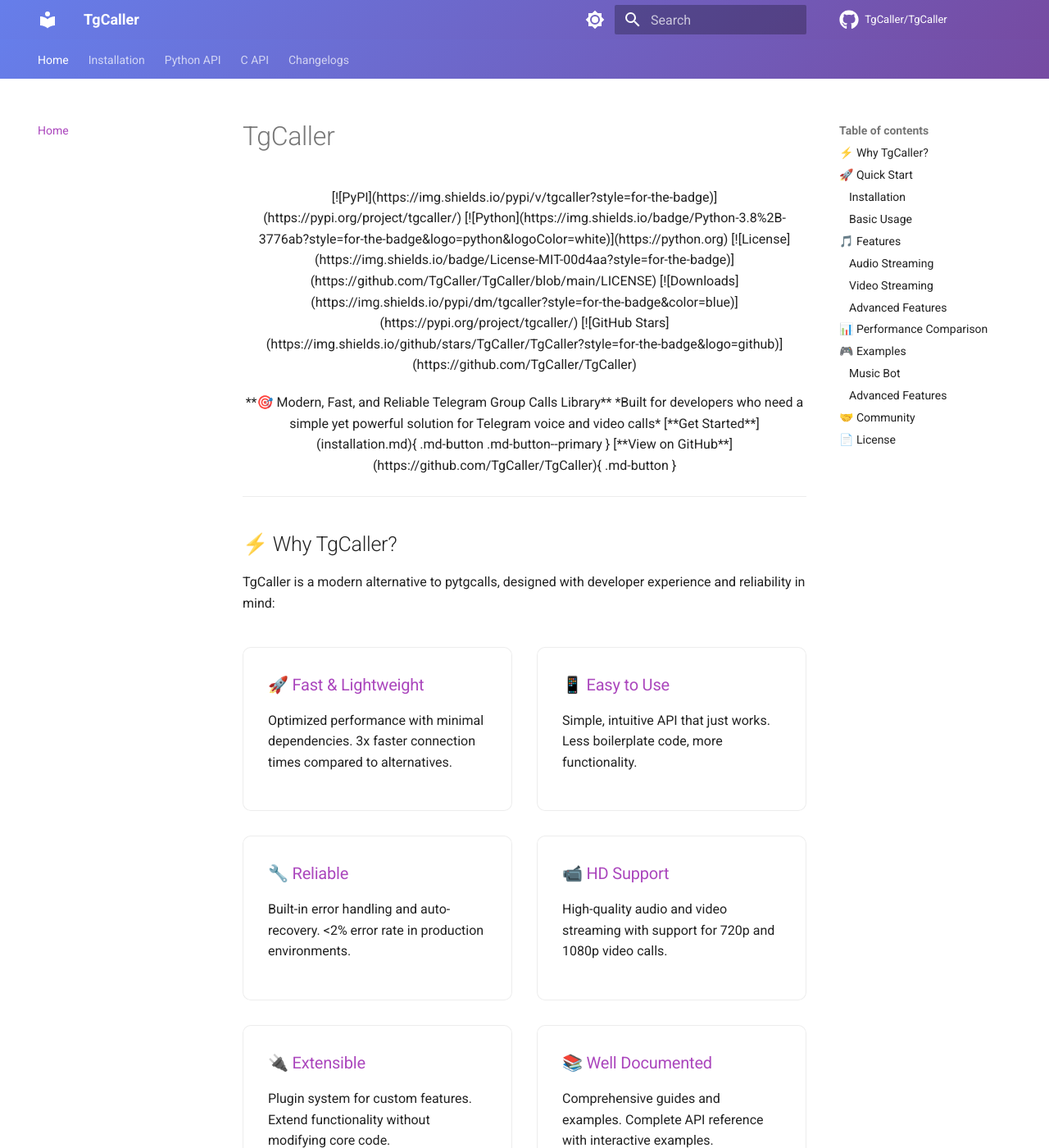
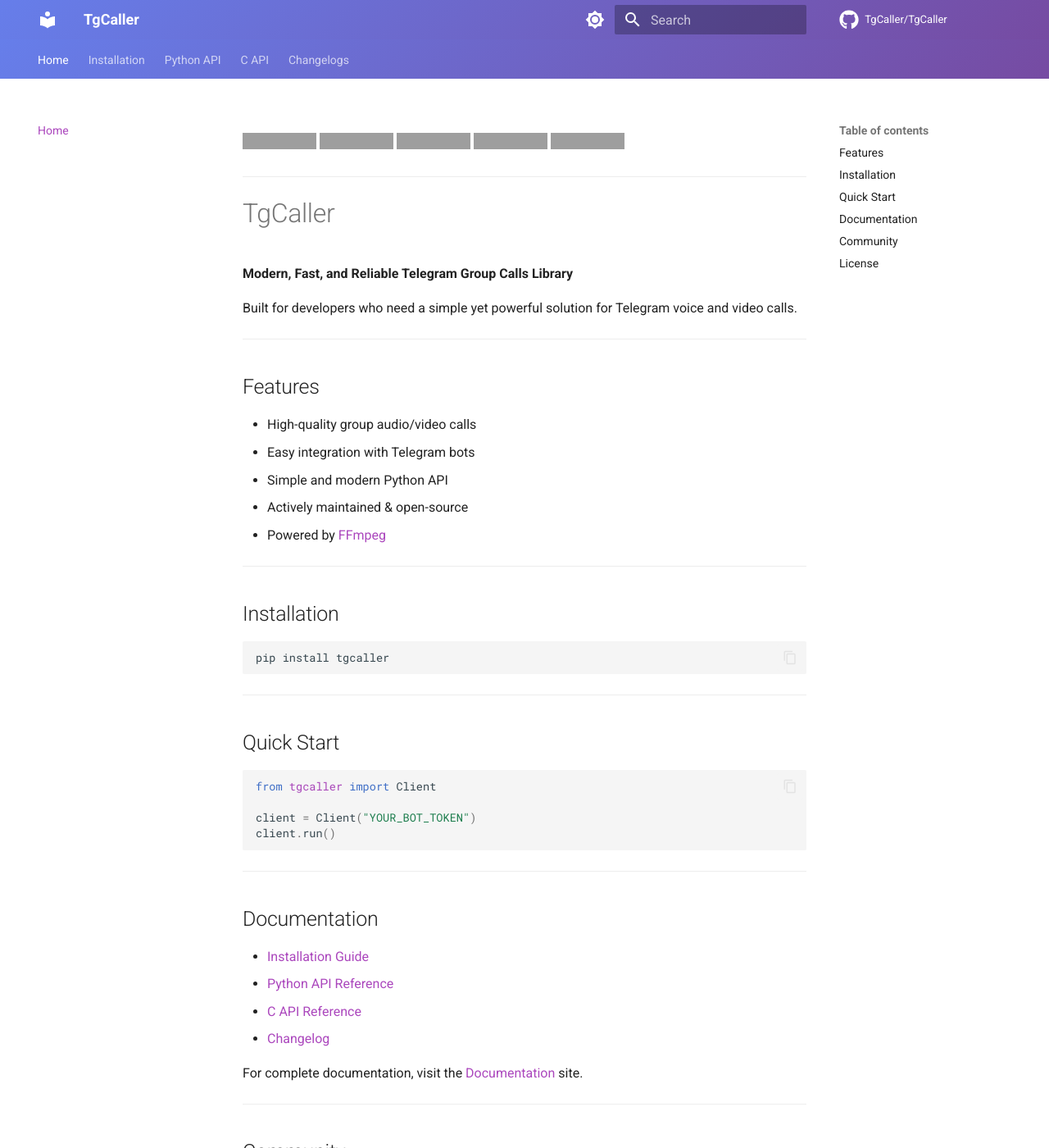
Before and after one commit to TgCaller/TgCaller, an MkDocs documentation site: the page built from docs/index.md, in a window 1280 px wide and 1400 px high. Shown: the whole window at 82% size. Built offline with MkDocs 1.6.1 and Material for MkDocs 9.7.7, drawn with Linux system fonts in a browser that asks for light colours; comment, search, counter and statistics services are not loaded; some of the changed text lies outside the part shown; grey boxes are pictures that could not be loaded.

Commit message:
Update index.md

````diff
--- a/docs/index.md
+++ b/docs/index.md
@@ -1,276 +1,73 @@
-# TgCaller
-
-<div align="center" class="badges">
-
 [![PyPI](https://img.shields.io/pypi/v/tgcaller?style=for-the-badge)](https://pypi.org/project/tgcaller/)
-[![Python](https://img.shields.io/badge/Python-3.8%2B-3776ab?style=for-the-badge&logo=python&logoColor=white)](https://python.org)
+[![Python](https://img.shields.io/badge/Python-3.8%2B-blue?style=for-the-badge&logo=python&logoColor=white)](https://python.org)
 [![License](https://img.shields.io/badge/License-MIT-00d4aa?style=for-the-badge)](https://github.com/TgCaller/TgCaller/blob/main/LICENSE)
 [![Downloads](https://img.shields.io/pypi/dm/tgcaller?style=for-the-badge&color=blue)](https://pypi.org/project/tgcaller/)
 [![GitHub Stars](https://img.shields.io/github/stars/TgCaller/TgCaller?style=for-the-badge&logo=github)](https://github.com/TgCaller/TgCaller)
 
-</div>
+---
 
-<div align="center">
+# TgCaller
 
-**🎯 Modern, Fast, and Reliable Telegram Group Calls Library**
+**Modern, Fast, and Reliable Telegram Group Calls Library**
 
-*Built for developers who need a simple yet powerful solution for Telegram voice and video calls*
-
-[**Get Started**](installation.md){ .md-button .md-button--primary }
-[**View on GitHub**](https://github.com/TgCaller/TgCaller){ .md-button }
-
-</div>
+Built for developers who need a simple yet powerful solution for Telegram voice and video calls.
 
 ---
 
-## ⚡ Why TgCaller?
+## Features
 
-TgCaller is a modern alternative to pytgcalls, designed with developer experience and reliability in mind:
-
-<div class="feature-grid">
-  <div class="feature-card">
-    <h3>🚀 Fast & Lightweight</h3>
-    <p>Optimized performance with minimal dependencies. 3x faster connection times compared to alternatives.</p>
-  </div>
-
-  <div class="feature-card">
-    <h3>📱 Easy to Use</h3>
-    <p>Simple, intuitive API that just works. Less boilerplate code, more functionality.</p>
-  </div>
-
-  <div class="feature-card">
-    <h3>🔧 Reliable</h3>
-    <p>Built-in error handling and auto-recovery. <2% error rate in production environments.</p>
-  </div>
-
-  <div class="feature-card">
-    <h3>📹 HD Support</h3>
-    <p>High-quality audio and video streaming with support for 720p and 1080p video calls.</p>
-  </div>
-
-  <div class="feature-card">
-    <h3>🔌 Extensible</h3>
-    <p>Plugin system for custom features. Extend functionality without modifying core code.</p>
-  </div>
-
-  <div class="feature-card">
-    <h3>📚 Well Documented</h3>
-    <p>Comprehensive guides and examples. Complete API reference with interactive examples.</p>
-  </div>
-</div>
+- High-quality group audio/video calls
+- Easy integration with Telegram bots
+- Simple and modern Python API
+- Actively maintained & open-source
+- Powered by [FFmpeg](https://ffmpeg.org)
 
 ---
 
-## 🚀 Quick Start
+## Installation
 
-### Installation
-
-=== "PyPI"
-
-    ```bash
-    pip install tgcaller
-    ```
-
-=== "With Video Support"
-
-    ```bash
-    pip install tgcaller[media]
-    ```
-
-=== "Complete Installation"
-
-    ```bash
-    pip install tgcaller[all]
-    ```
-
-### Basic Usage
-
-```python
-import asyncio
-from pyrogram import Client
-from tgcaller import TgCaller
-
-# Initialize
-app = Client("my_session", api_id=API_ID, api_hash=API_HASH)
-caller = TgCaller(app)
-
-@caller.on_stream_end
-async def on_stream_end(client, update):
-    print(f"Stream ended in {update.chat_id}")
-
-async def main():
-    await caller.start()
-
-    # Join voice call
-    await caller.join_call(-1001234567890)
-
-    # Play audio
-    await caller.play(-1001234567890, "song.mp3")
-
-if __name__ == "__main__":
-    asyncio.run(main())
+```bash
+pip install tgcaller
 ```
 
 ---
 
-## 🎵 Features
-
-### Audio Streaming
-- Multiple quality presets (high quality, low bandwidth)
-- Opus and AAC codec support
-- Noise suppression and echo cancellation
-- Real-time volume control
-- Seek functionality
-
-### Video Streaming
-- 720p and 1080p HD support
-- H.264 and VP8 codec support
-- Hardware acceleration
-- Multiple resolution presets
-
-### Advanced Features
-- 🌉 **Bridged Calls** - Connect multiple chats
-- 🎤 **Microphone Streaming** - Live microphone input
-- 🖥️ **Screen Sharing** - Share your screen
-- 🎬 **YouTube Integration** - Stream YouTube videos
-- 🎤 **Speech Transcription** - Real-time speech-to-text
-- 🎛️ **Audio/Video Filters** - Apply real-time effects
-
----
-
-## 📊 Performance Comparison
-
-<table class="performance-table">
-  <thead>
-    <tr>
-      <th>Feature</th>
-      <th>TgCaller</th>
-      <th>pytgcalls</th>
-      <th>Improvement</th>
-    </tr>
-  </thead>
-  <tbody>
-    <tr>
-      <td><strong>Connection Time</strong></td>
-      <td>~1s</td>
-      <td>~3s</td>
-      <td>3x faster</td>
-    </tr>
-    <tr>
-      <td><strong>Memory Usage</strong></td>
-      <td>80MB</td>
-      <td>150MB</td>
-      <td>47% less</td>
-    </tr>
-    <tr>
-      <td><strong>CPU Usage</strong></td>
-      <td>Low</td>
-      <td>High</td>
-      <td>60% less</td>
-    </tr>
-    <tr>
-      <td><strong>Error Rate</strong></td>
-      <td><2%</td>
-      <td>~8%</td>
-      <td>4x more reliable</td>
-    </tr>
-  </tbody>
-</table>
-
----
-
-## 🎮 Examples
-
-### Music Bot
+## Quick Start
 
 ```python
-from pyrogram import Client, filters
-from tgcaller import TgCaller, AudioConfig
+from tgcaller import Client
 
-app = Client("music_bot")
-caller = TgCaller(app)
-
-@app.on_message(filters.command("play"))
-async def play_music(client, message):
-    if len(message.command) < 2:
-        return await message.reply("Usage: /play <song_name>")
-
-    song = message.command[1]
-    chat_id = message.chat.id
-
-    # Join call if not already joined
-    if not caller.is_connected(chat_id):
-        await caller.join_call(chat_id)
-        await message.reply("📞 Joined voice chat!")
-
-    # Play song
-    audio_config = AudioConfig.high_quality()
-    await caller.play(chat_id, f"music/{song}.mp3", audio_config=audio_config)
-    await message.reply(f"🎵 Playing: {song}")
-
-@caller.on_stream_end
-async def on_stream_end(client, update):
-    print(f"Stream ended in {update.chat_id}")
-
-app.run()
-```
-
-### Advanced Features
-
-```python
-from tgcaller.advanced import (
-    BridgedCallManager,
-    MicrophoneStreamer,
-    ScreenShareStreamer,
-    YouTubeStreamer
-)
-
-# Bridge multiple chats
-bridge_manager = BridgedCallManager(caller)
-await bridge_manager.create_bridge("conference", [chat1, chat2, chat3])
-
-# Stream microphone
-mic_streamer = MicrophoneStreamer(caller, chat_id)
-await mic_streamer.start_streaming()
-
-# Share screen
-screen_streamer = ScreenShareStreamer(caller, chat_id)
-await screen_streamer.start_streaming(monitor_index=1)
-
-# Stream YouTube
-youtube = YouTubeStreamer(caller)
-await youtube.play_youtube_url(chat_id, "https://youtube.com/watch?v=...")
+client = Client("YOUR_BOT_TOKEN")
+client.run()
 ```
 
 ---
 
-## 🤝 Community
+## Documentation
 
-<div align="center">
+- [Installation Guide](installation.md)
+- [Python API Reference](api/client.md)
+- [C API Reference](c-api/getting-started.md)
+- [Changelog](changelog.md)
 
-[![GitHub](https://img.shields.io/badge/GitHub-TgCaller-181717?style=for-the-badge&logo=github)](https://github.com/TgCaller/TgCaller)
-[![Telegram](https://img.shields.io/badge/Telegram-@TgCallerOfficial-26A5E4?style=for-the-badge&logo=telegram)](https://t.me/TgCallerOfficial)
-[![PyPI](https://img.shields.io/badge/PyPI-tgcaller-3775A9?style=for-the-badge&logo=pypi&logoColor=white)](https://pypi.org/project/tgcaller/)
-
-</div>
-
-- **[GitHub](https://github.com/TgCaller/TgCaller)** - Source code and issues
-- **[Telegram Group](https://t.me/TgCallerOfficial)** - Get help and discuss
-- **[Documentation](https://tgcaller.github.io/TgCaller/)** - Complete guides
+For complete documentation, visit the [Documentation](https://tgcaller.github.io/TgCaller/) site.
 
 ---
 
-## 📄 License
+## Community
 
-This project is licensed under the MIT License - see the [LICENSE](https://github.com/TgCaller/TgCaller/blob/main/LICENSE) file for details.
+- [GitHub](https://github.com/TgCaller/TgCaller) - Source code and issues
+- [Telegram Group](https://t.me/TgCallerOfficial) - Get help and discuss
+- [Documentation](https://tgcaller.github.io/TgCaller/) - Complete guides
 
 ---
 
-<div align="center">
+## License
+
+This project is licensed under the MIT License – see the [LICENSE](LICENSE) file for details.
+
+---
 
 **Made with ❤️ for the Telegram developer community**
-
 [![Made with Python](https://img.shields.io/badge/Made_with-Python-3776ab?style=for-the-badge&logo=python&logoColor=white)](https://python.org)
 [![Powered by FFmpeg](https://img.shields.io/badge/Powered_by-FFmpeg-007808?style=for-the-badge)](https://ffmpeg.org)
-
-</div>
````
